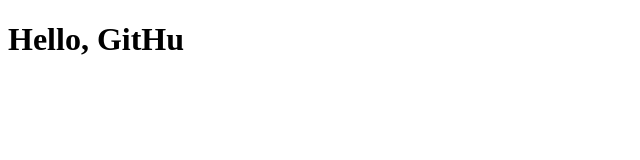
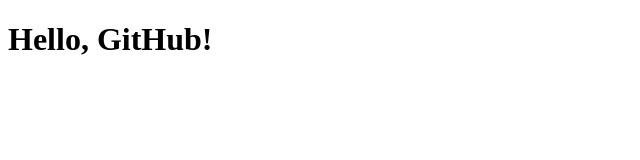
Before and after one commit to aythsueh/aythsueh.github.io, a plain HTML site: page index.html in a window 1280 px wide. Shown: the full height of the page, 0-640 px from the left. Drawn offline with Linux system fonts and the light colour scheme.

Commit message:
Update index.html

```diff
--- a/index.html
+++ b/index.html
@@ -5,6 +5,6 @@
     <title>Home</title>
   </head>
   <body>
-    <h1>Hello, GitHu</h1>
+    <h1>Hello, GitHub!</h1>
   </body>
 </html>
```
